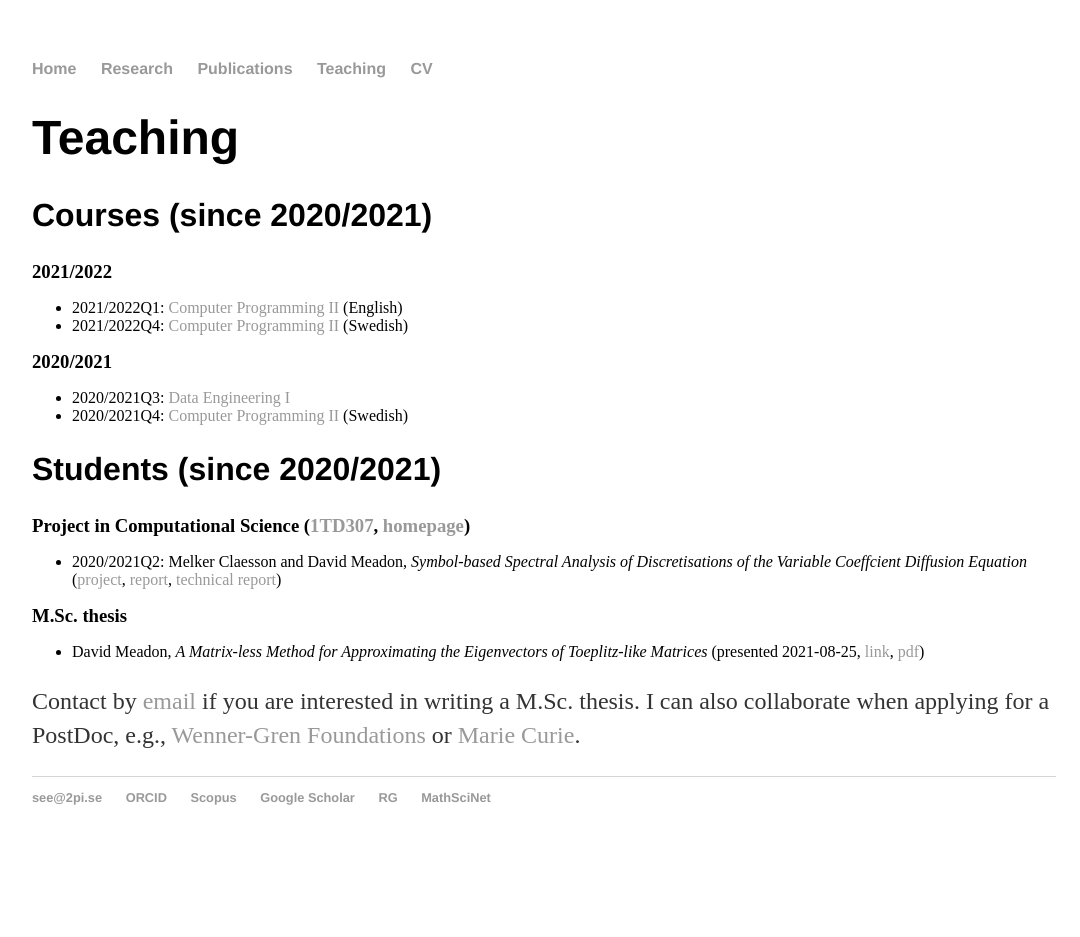
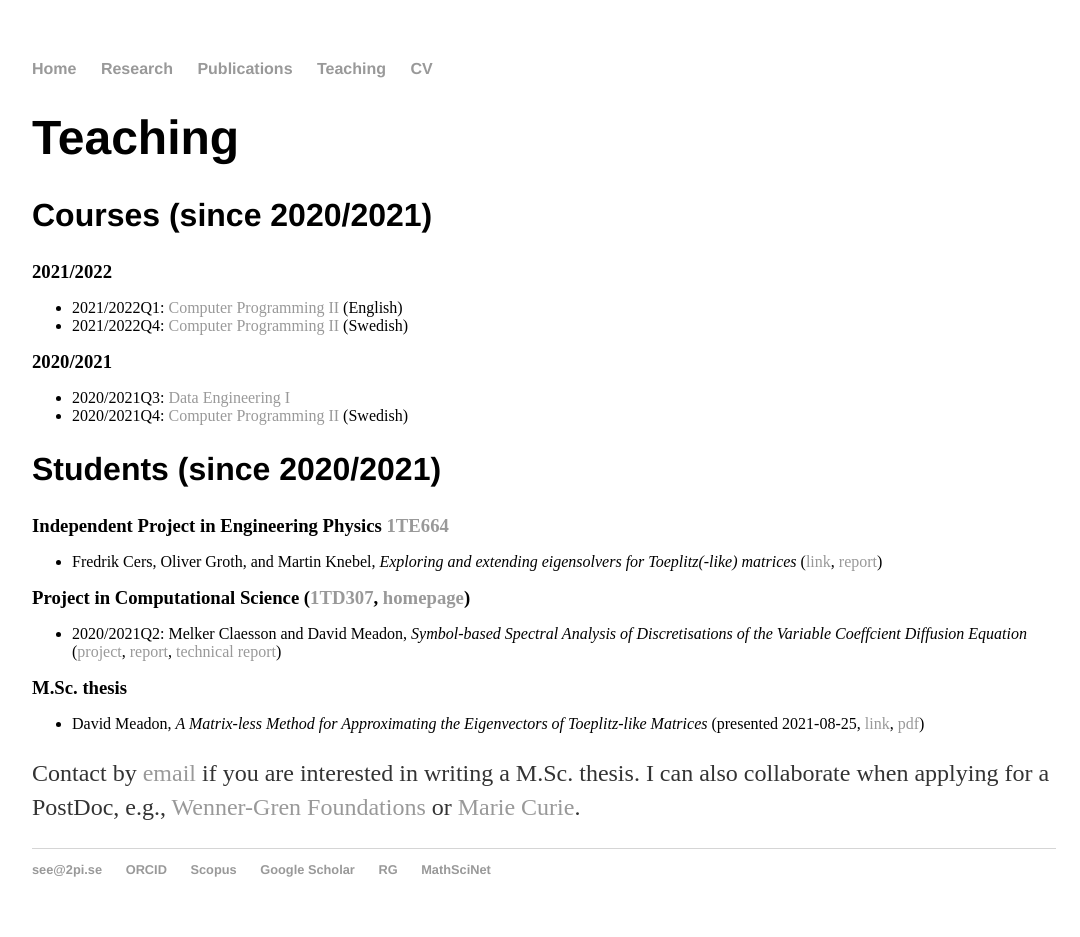
Before and after one commit to sverek/sverek.github.io, a Jekyll site: the page built from teaching/index.html, in a window 1280 px wide. Shown: the whole page, without its empty margins (96-1176 px from the left). Built offline with Jekyll 4.4.1, drawn with Linux system fonts in a browser that asks for light colours; before the commit the page ends 900 px from its top, so only the background shows below that.

Commit message:
Updated independent project

```diff
--- a/teaching/index.html
+++ b/teaching/index.html
@@ -23,9 +23,12 @@ title: www.2pi.se
 		<li>2020/2021Q4: <a href="https://www.uu.se/en/admissions/freestanding-courses/course/?kKod=1TD722&typ=1">Computer Programming II</a> (Swedish)</li>
 	</ul>
 	<h2>Students (since 2020/2021)</h2>
+	<h3>Independent Project in Engineering Physics <a href="https://www.uu.se/en/admissions/freestanding-courses/course-syllabus/?kKod=1TE664">1TE664</a></h3>
+	<ul><li>Fredrik Cers, Oliver Groth, and Martin Knebel, <i>Exploring and extending eigensolvers for Toeplitz(-like) matrices</i> (<a href="http://urn.kb.se/resolve?urn=urn%3Anbn%3Ase%3Auu%3Adiva-477693">link</a>, <a href="files/Independent2022-06.pdf">report</a>)
+	</li></ul>
 	<h3>Project in Computational Science (<a href="https://www.uu.se/en/admissions/freestanding-courses/course-syllabus/?kKod=1TD307">1TD307</a>, <a href="https://www.it.uu.se/edu/course/homepage/projektTDB/ht21/">homepage</a>)</h3>
 	<ul><li>2020/2021Q2: Melker Claesson and David Meadon, <i>Symbol-based Spectral Analysis of
-		Discretisations of the Variable Coeffcient Diffusion Equation</i> (<a href="files/TDBProject2020-06.pdf">project</a>, <a href="files/TDBProject2020-06-Report.pdf">report</a>, <a href="http://www.it.uu.se/research/publications/reports/2021-007/">technical report</a>)</li></ul>
+		Discretisations of the Variable Coeffcient Diffusion Equation</i> (<a href="files/TDBProject2020-06.pdf">project</a>, <a href="files/TDBProject2020-06-Report.pdf">report</a>, <a href="https://www.it.uu.se/research/publications/reports/2021-007/">technical report</a>)</li></ul>
 	<h3>M.Sc. thesis</h3>
 	<ul><li>David Meadon, <i>A Matrix-less Method for Approximating the Eigenvectors of Toeplitz-like Matrices</i> (presented 2021-08-25, <a href="http://urn.kb.se/resolve?urn=urn:nbn:se:uu:diva-458841">link</a>, <a href="files/David_Meadon-MSc_Thesis.pdf">pdf</a>)</li></ul>
 	<p>
```
Also changed, not shown: 1 other file.
